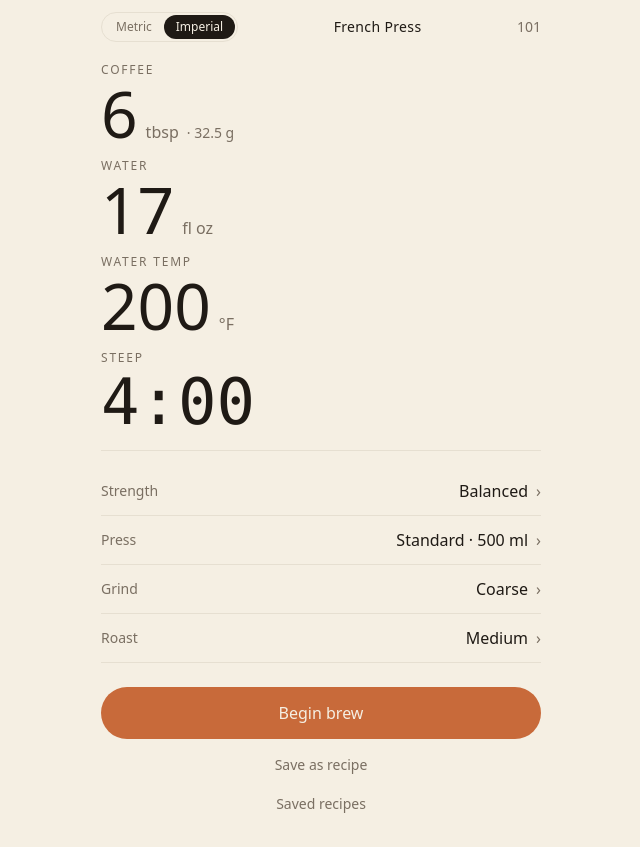
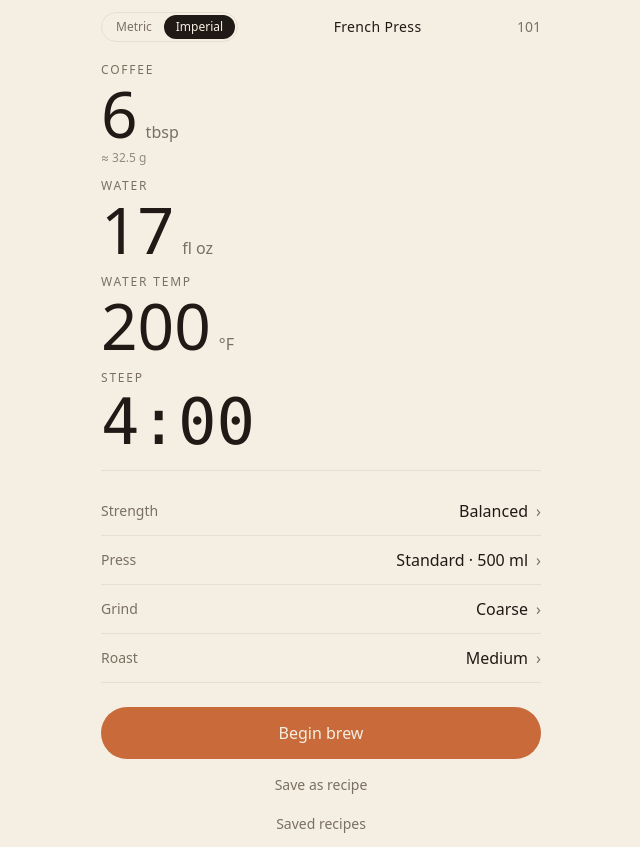
Before and after one commit to asanche90-netizen/French-Press, a React (Vite) app: page / in a window 1280 px wide. Both pictures are taken after a click on the button "Imperial". Shown: the whole page, without its empty margins (319-959 px from the left). Built offline with nearby package versions, Linux system fonts and the light colour scheme.

Commit message:
demote grams reference in imperial coffee row
Tablespoons and grams read as co-equal stats when inline at the
same muted scale. Stack grams as a tiny ≈ reference under the
tbsp value so the eye lands on the primary measurement first.

```diff
--- a/src/screens/Home.tsx
+++ b/src/screens/Home.tsx
@@ -345,10 +345,10 @@ function OutputRow({
         {primaryUnit && (
           <span className="text-base text-muted">{primaryUnit}</span>
         )}
-        {secondary && (
-          <span className="text-sm text-muted">· {secondary}</span>
-        )}
       </div>
+      {secondary && (
+        <span className="text-xs text-muted/80">≈ {secondary}</span>
+      )}
     </div>
   );
 }
```
